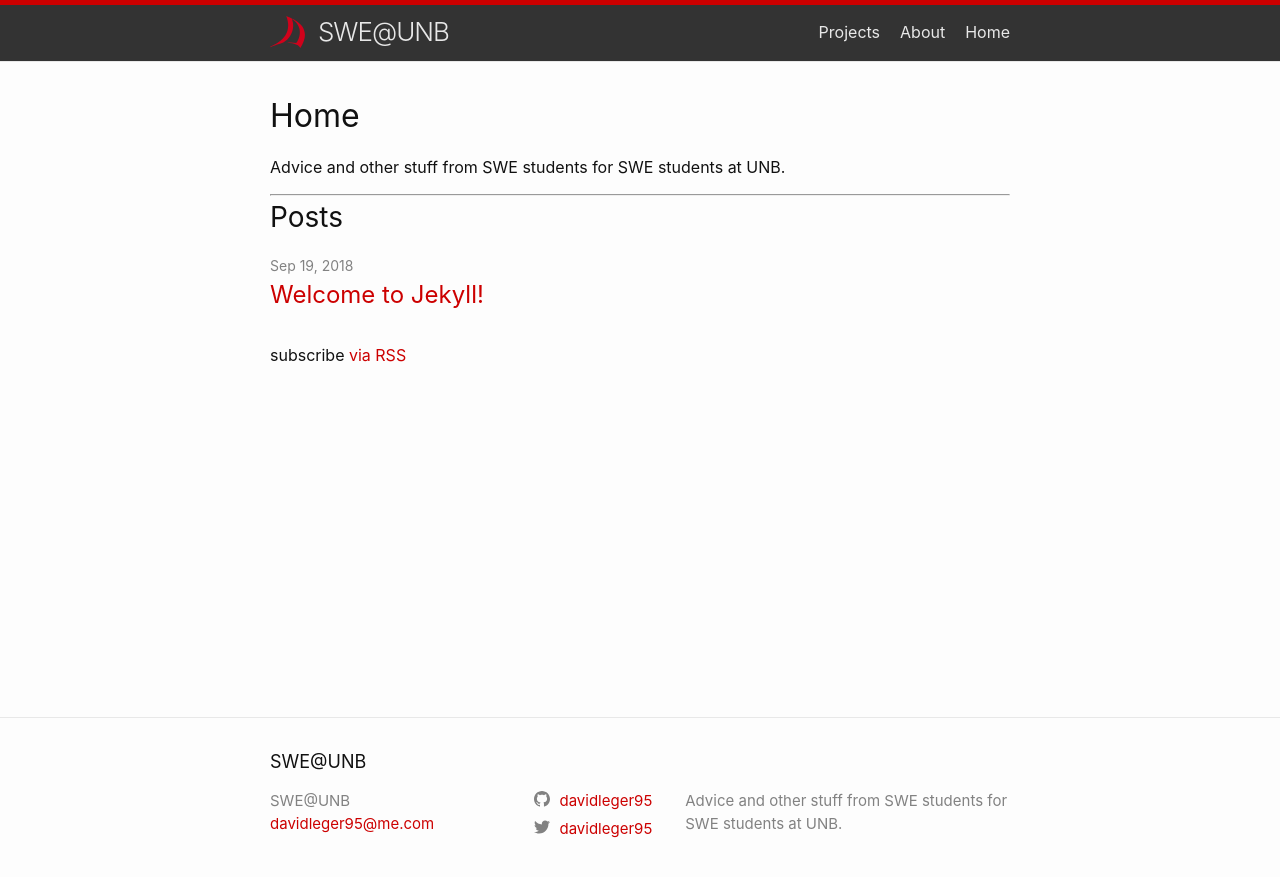
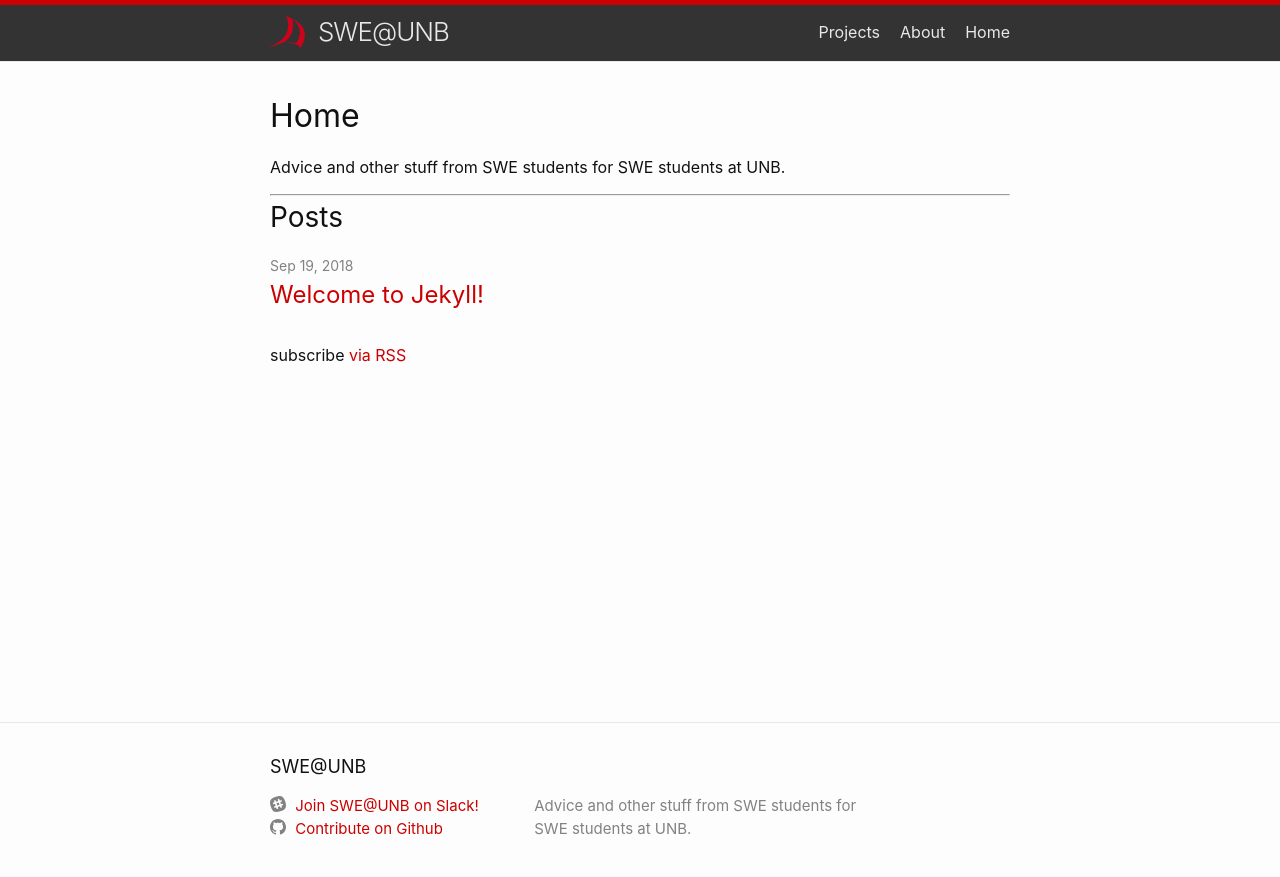
Before and after one commit to davidleger95/swe, a Jekyll site: the page built from index.md, in a window 1280 px wide. Shown: the top 877 px of the page. Built offline with Jekyll 4.4.1, drawn with Linux system fonts in a browser that asks for light colours.

Commit message:
customize footer

```diff
--- a/_config.yml
+++ b/_config.yml
@@ -19,8 +19,10 @@ description: >- # this means to ignore newlines until "baseurl:"
   Advice and other stuff from SWE students for SWE students at UNB.
 baseurl: "/swe" # the subpath of your site, e.g. /blog
 url: "https://davidleger95.github.io" # the base hostname & protocol for your site, e.g. http://example.com
-twitter_username: davidleger95
-github_username:  davidleger95
+github:
+  username: davidleger95
+  repo: swe
+slack_id: sweunb
 
 # Build settings
 markdown: kramdown
--- a/_includes/footer.html
+++ b/_includes/footer.html
@@ -8,21 +8,23 @@
     <div class="footer-col-wrapper">
       <div class="footer-col footer-col-1">
         <ul class="contact-list">
-          <li class="p-name">
-            {%- if site.author -%}
-              {{ site.author | escape }}
-            {%- else -%}
-              {{ site.title | escape }}
-            {%- endif -%}
-            </li>
-            {%- if site.email -%}
-            <li><a class="u-email" href="mailto:{{ site.email }}">{{ site.email }}</a></li>
-            {%- endif -%}
+          <li>
+            <a href="https://{{ site.slack_id| cgi_escape | escape }}.slack.com/" target="_blank">
+              <svg class="svg-icon">
+                <use xlink:href="{{ '/assets/minima-social-icons.svg#slack' | relative_url }}"></use>
+              </svg>
+              <span class="username">Join SWE@UNB on Slack!</span>
+            </a>
+          </li>
+          <li>
+            <a href="https://github.com/{{ site.github.username| cgi_escape | escape }}/{{ site.github.repo| cgi_escape | escape }}" target="_blank">
+              <svg class="svg-icon">
+                <use xlink:href="{{ '/assets/minima-social-icons.svg#github' | relative_url }}"></use>
+              </svg>
+              <span class="username">Contribute on Github</span>
+            </a>
+          </li>
         </ul>
-      </div>
-
-      <div class="footer-col footer-col-2">
-        {%- include social.html -%}
       </div>
 
       <div class="footer-col footer-col-3">
--- a/_includes/social.html
+++ /dev/null
@@ -1,14 +0,0 @@
-<ul class="social-media-list">
-  {%- if site.dribbble_username -%}<li><a href="https://dribbble.com/{{ site.dribbble_username| cgi_escape | escape }}"><svg class="svg-icon"><use xlink:href="{{ '/assets/minima-social-icons.svg#dribbble' | relative_url }}"></use></svg> <span class="username">{{ site.dribbble_username| escape }}</span></a></li>{%- endif -%}
-  {%- if site.facebook_username -%}<li><a href="https://www.facebook.com/{{ site.facebook_username| cgi_escape | escape }}"><svg class="svg-icon"><use xlink:href="{{ '/assets/minima-social-icons.svg#facebook' | relative_url }}"></use></svg> <span class="username">{{ site.facebook_username| escape }}</span></a></li>{%- endif -%}
-  {%- if site.flickr_username -%}<li><a href="https://www.flickr.com/photos/{{ site.flickr_username| cgi_escape | escape }}"><svg class="svg-icon"><use xlink:href="{{ '/assets/minima-social-icons.svg#flickr' | relative_url }}"></use></svg> <span class="username">{{ site.flickr_username| escape }}</span></a></li>{%- endif -%}
-  {%- if site.github_username -%}<li><a href="https://github.com/{{ site.github_username| cgi_escape | escape }}"><svg class="svg-icon"><use xlink:href="{{ '/assets/minima-social-icons.svg#github' | relative_url }}"></use></svg> <span class="username">{{ site.github_username| escape }}</span></a></li>{%- endif -%}
-  {%- if site.instagram_username -%}<li><a href="https://www.instagram.com/{{ site.instagram_username| cgi_escape | escape }}"><svg class="svg-icon"><use xlink:href="{{ '/assets/minima-social-icons.svg#instagram' | relative_url }}"></use></svg> <span class="username">{{ site.instagram_username| escape }}</span></a></li>{%- endif -%}
-  {%- if site.linkedin_username -%}<li><a href="https://www.linkedin.com/in/{{ site.linkedin_username| cgi_escape | escape }}"><svg class="svg-icon"><use xlink:href="{{ '/assets/minima-social-icons.svg#linkedin' | relative_url }}"></use></svg> <span class="username">{{ site.linkedin_username| escape }}</span></a></li>{%- endif -%}
-  {%- if site.pinterest_username -%}<li><a href="https://www.pinterest.com/{{ site.pinterest_username| cgi_escape | escape }}"><svg class="svg-icon"><use xlink:href="{{ '/assets/minima-social-icons.svg#pinterest' | relative_url }}"></use></svg> <span class="username">{{ site.pinterest_username| escape }}</span></a></li>{%- endif -%}
-  {%- for mst in site.mastodon -%}{%- if mst.username and mst.instance -%}<li><a href="https://{{ mst.instance| cgi_escape | escape}}/@{{mst.username}}"><svg class="svg-icon"><use xlink:href="{{ '/assets/minima-social-icons.svg#mastodon' | relative_url }}"></use></svg> <span class="username">{{ mst.username|escape }}</span></a></li>{%- endif -%}{%- endfor -%}
-  {%- if site.twitter_username -%}<li><a href="https://twitter.com/{{ site.twitter_username| cgi_escape | escape }}"><svg class="svg-icon"><use xlink:href="{{ '/assets/minima-social-icons.svg#twitter' | relative_url }}"></use></svg> <span class="username">{{ site.twitter_username| escape }}</span></a></li>{%- endif -%}
-  {%- if site.youtube_username -%}<li><a href="https://www.youtube.com/{{ site.youtube_username| cgi_escape | escape }}"><svg class="svg-icon"><use xlink:href="{{ '/assets/minima-social-icons.svg#youtube' | relative_url }}"></use></svg> <span class="username">{{ site.youtube_username| escape }}</span></a></li>{%- endif -%}
-  {%- if site.googleplus_username -%}<li><a href="https://plus.google.com/{{ site.googleplus_username| escape }}"><svg class="svg-icon"><use xlink:href="{{ '/assets/minima-social-icons.svg#googleplus' | relative_url }}"></use></svg> <span class="username">{{ site.googleplus_username| escape }}</span></a></li>{%- endif -%}
-  {%- if site.rss -%}<li><a href="{{ 'feed.xml' | relative_url }}"><svg class="svg-icon"><use xlink:href="{{ '/assets/minima-social-icons.svg#rss' | relative_url }}"></use></svg> <span>{{ site.rss | escape }}</span></a></li>{%- endif -%}
-</ul>
```
Also changed, not shown: assets/minima-social-icons.svg.
